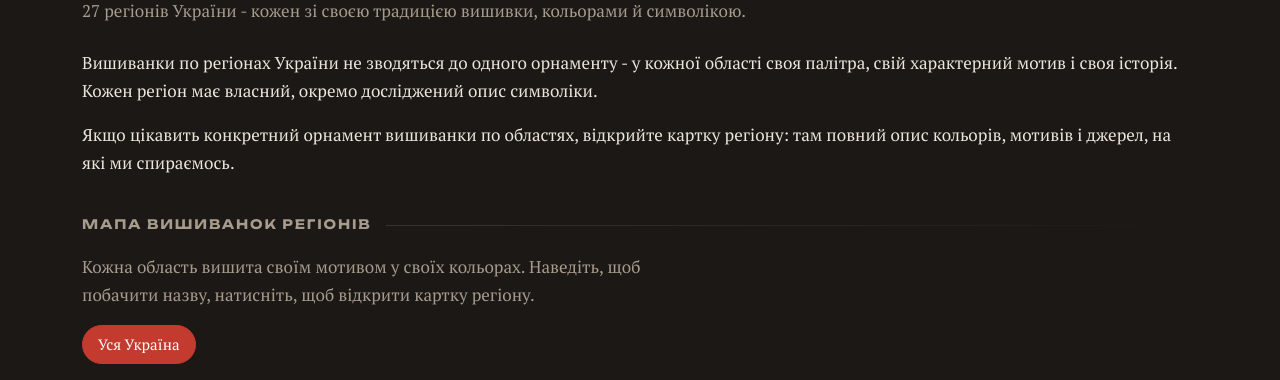
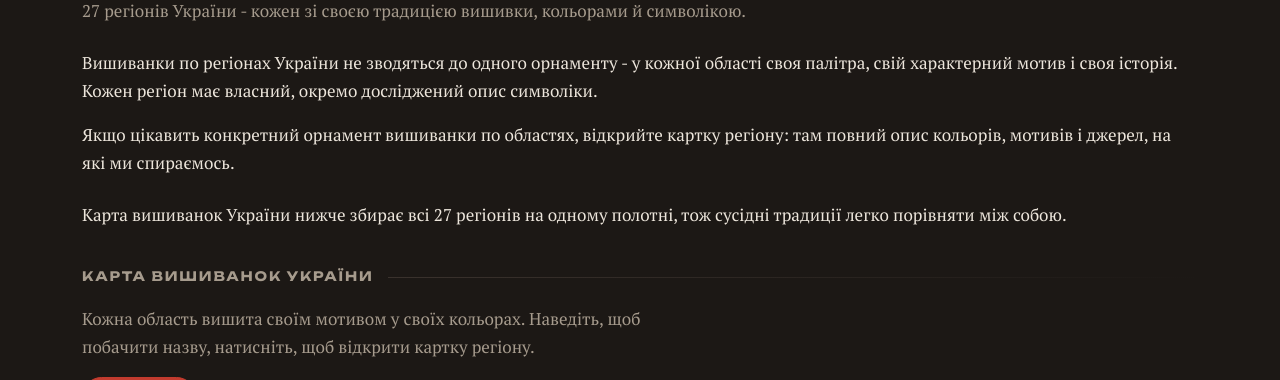
Before and after one commit to ZamotVlad/VyshyvankaDaily, a Django app: template templates/patterns/region_list.html in a window 1280 px wide. Shown: the part 175-555 px from the top of the page. Run offline with Django 5.2, Linux system fonts and the light colour scheme; the template is opened without the code that fills it, so the values that code supplies are empty; some libraries are stand-ins or nearby versions.

Commit message:
seo: regions page targets the vyshyvanka map keyword; fix date-dependent debug view test

```diff
--- a/apps/core/tests.py
+++ b/apps/core/tests.py
@@ -896,7 +896,11 @@ class PageSpecificMetaTests(TestCase):
             desc = re.search(r'<meta name="description" content="([^"]*)"', html).group(1)
             self.assertNotIn(default, desc, path)
             self.assertLessEqual(len(desc), 160, path)
-        self.assertContains(self.client.get("/regions/"), "<title>Вишиванки по регіонах України")
+        regions = self.client.get("/regions/")
+        self.assertContains(regions, "<title>Карта вишиванок України")
+        self.assertContains(regions, "<h1>Вишиванки по регіонах України</h1>")
+        self.assertContains(regions, 'id="vd-map-title">Карта вишиванок України</h2>')
+        self.assertContains(regions, "<p>Карта вишиванок України нижче")
 
 
 class TableOfContentsTests(TestCase):
--- a/apps/patterns/tests.py
+++ b/apps/patterns/tests.py
@@ -586,7 +586,7 @@ class RegionListViewTests(TestCase):
 @override_settings(DEBUG=True)
 class DebugViewsEnabledTests(TestCase):
     def setUp(self):
-        self.region = make_region("Дебаг регіон", 1)
+        self.region = give_motif(make_region("Дебаг регіон", 1))
 
     def test_debug_pattern_view_returns_200(self):
         response = self.client.get(f"/patterns/debug/{timezone.localdate().isoformat()}/")
--- a/templates/includes/regions_map.html
+++ b/templates/includes/regions_map.html
@@ -2,7 +2,7 @@
 {% cache 86400 vd_regions_map_v5 LANGUAGE_CODE today_slug %}
 {% with m=region_map %}
 <section class="vd-map" data-vd-map aria-labelledby="vd-map-title">
-  <h2 class="vd-section-title" id="vd-map-title">{% translate "Мапа вишиванок регіонів" %}</h2>
+  <h2 class="vd-section-title" id="vd-map-title">{% translate "Карта вишиванок України" %}</h2>
   <p class="vd-muted vd-map__lede">{% translate "Кожна область вишита своїм мотивом у своїх кольорах. Наведіть, щоб побачити назву, натисніть, щоб відкрити картку регіону." %}</p>
   <div class="vd-map__chips" role="group" aria-label="{% translate 'Частини України' %}">
     <button type="button" class="vd-map__chip" data-group="" aria-pressed="true">{% translate "Уся Україна" %}</button>
--- a/templates/patterns/region_list.html
+++ b/templates/patterns/region_list.html
@@ -2,9 +2,9 @@
 {% load seo_tags %}
 {% load i18n static %}
 
-{% block title %}{% filter brand_title %}{% translate "Вишиванки по регіонах України: орнаменти всіх областей" %}{% endfilter %}{% endblock %}
+{% block title %}{% filter brand_title %}{% translate "Карта вишиванок України: орнаменти по регіонах" %}{% endfilter %}{% endblock %}
 
-{% block meta_description %}{% translate "Орнамент вишиванки по областях: символіка, кольори й техніки всіх 27 регіонів України з музейними та науковими джерелами." %}{% endblock %}
+{% block meta_description %}{% translate "Карта вишиванок України: орнамент кожної з 27 областей - символіка, кольори й техніки з музейними та науковими джерелами." %}{% endblock %}
 
 {% block extra_head %}
 <meta property="og:image" content="{{ request.scheme }}://{{ request.get_host }}{% static 'og/fallback.png' %}">
@@ -18,6 +18,8 @@
   <p>{% translate "Вишиванки по регіонах України не зводяться до одного орнаменту - у кожної області своя палітра, свій характерний мотив і своя історія. Кожен регіон має власний, окремо досліджений опис символіки." %}</p>
   <p>{% translate "Якщо цікавить конкретний орнамент вишиванки по областях, відкрийте картку регіону: там повний опис кольорів, мотивів і джерел, на які ми спираємось." %}</p>
 </div>
+
+<p>{% translate "Карта вишиванок України нижче збирає всі 27 регіонів на одному полотні, тож сусідні традиції легко порівняти між собою." %}</p>
 
 {% include "includes/regions_map.html" %}
 
```
Also changed, not shown: locale/en/LC_MESSAGES/django.po.
